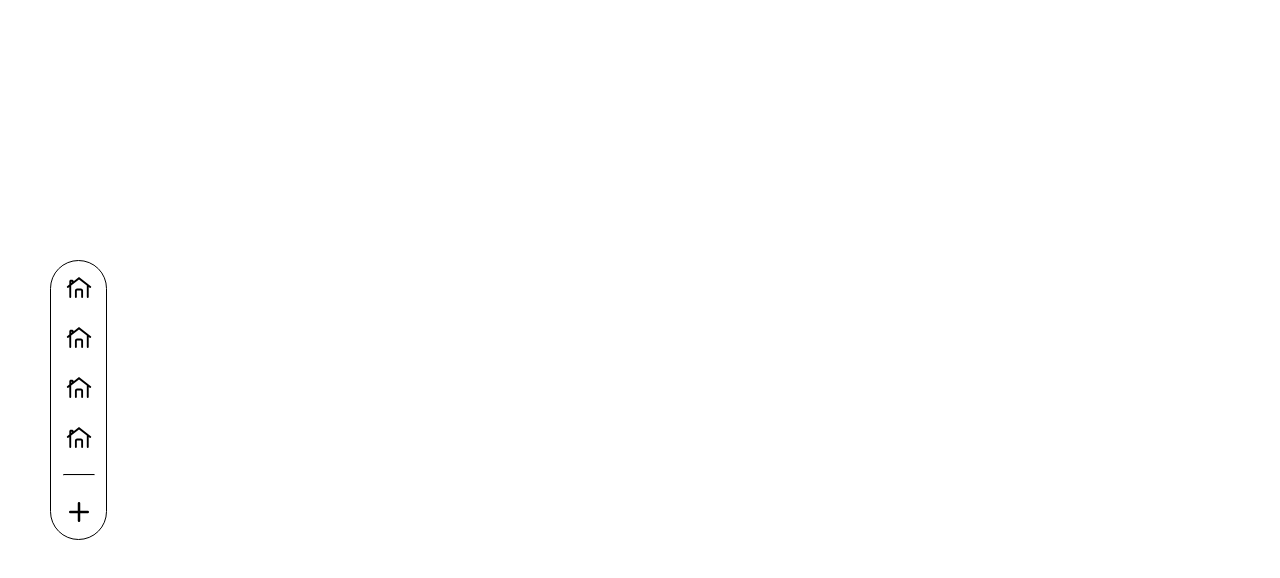
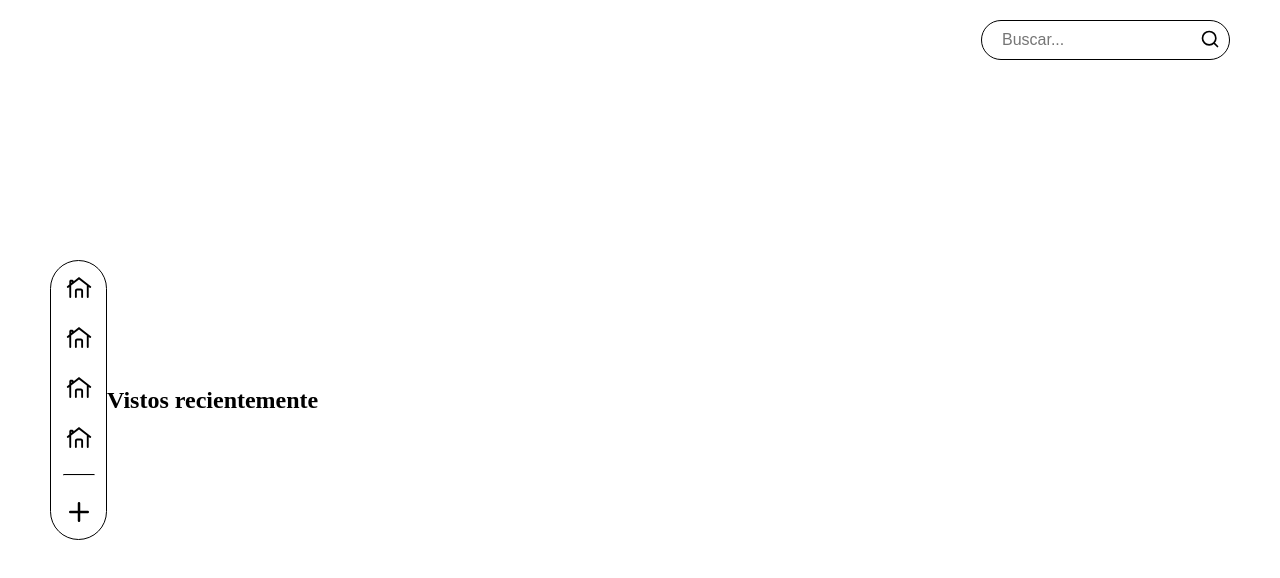
Before and after one commit to ViperBite03/vue-series, a Vue app: page /miquelview in a window 1280 px wide. Before the commit this address had no page. Shown: the top 578 px of the page. Built offline with nearby package versions, Linux system fonts and the light colour scheme.

Commit message:
searchbar & watchlist

```diff
--- a/src/App.vue
+++ b/src/App.vue
@@ -1,21 +1,38 @@
 <script setup lang="ts">
 import { RouterView } from 'vue-router'
 import MainMenu from '@/components/MainMenu.vue'
+import SearchBar from '@/components/SearchBar.vue'
 </script>
 
 <template>
   <div class="global">
     <MainMenu />
+    <div class="header">
+      <SearchBar />
+    </div>
+
     <RouterView />
   </div>
 </template>
 
 <style scoped lang="scss">
 .global {
+  position: relative;
   height: 100vh;
   display: flex;
   align-items: center;
   padding: 0 50px;
-  justify-content: space-between;
+
+  .header {
+    position: absolute;
+    top: 0;
+    right: 0;
+
+    padding: 20px;
+    margin-right: 30px;
+    display: flex;
+    align-items: center;
+    justify-content: space-between;
+  }
 }
 </style>
--- a/src/components/MainMenu.vue
+++ b/src/components/MainMenu.vue
@@ -10,8 +10,8 @@ interface IOption {
 }
 
 const options = ref<IOption[]>([
-  { icon: HomeSVG, link: 'home' },
-  { icon: HomeSVG, link: 'laia' },
+  { icon: HomeSVG, link: '/' },
+  { icon: HomeSVG, link: 'miquelview' },
   { icon: HomeSVG, link: 'watchlist' },
   { icon: HomeSVG, link: 'myList' },
 ])
--- /dev/null
+++ b/src/components/SearchBar.vue
@@ -0,0 +1,34 @@
+<script lang="ts" setup>
+import SearchSVG from '@/assets/Search.svg'
+let search: string
+</script>
+
+<template>
+  <div class="search-bar">
+    <input type="text" v-model="search" placeholder="Buscar..." />
+    <img :src="SearchSVG" alt="" />
+  </div>
+</template>
+
+<style lang="scss">
+.search-bar {
+  position: relative;
+  height: fit-content;
+
+  input {
+    border: 1px solid;
+    padding: 10px 20px;
+    border-radius: 50px;
+    font-size: 16px;
+  }
+
+  img {
+    position: absolute;
+    height: 50%;
+    top: 0;
+    bottom: 3px;
+    right: 10px;
+    margin: auto 0;
+  }
+}
+</style>
--- a/src/router/index.ts
+++ b/src/router/index.ts
@@ -4,8 +4,8 @@ import WatchList from '@/views/WatchList.vue'
 import MiquelView from '@/views/MiquelView.vue'
 
 const routes = [
-  { path: '/', component: MiquelView },
-  { path: '/watchlist', component: WatchList },
+  { path: '/', component: WatchList },
+  { path: '/miquelview', component: MiquelView },
 ]
 
 export default createRouter({
--- a/src/views/MiquelView.vue
+++ b/src/views/MiquelView.vue
@@ -1,5 +1,5 @@
 <template>
-  <h2 class="title">Por ver</h2>
+  <h2 class="title">Vistos recientemente</h2>
 </template>
 
 <style lang="scss"></style>
--- a/src/views/WatchList.vue
+++ b/src/views/WatchList.vue
@@ -14,11 +14,64 @@ onMounted(async () => {
 </script>
 
 <template>
-  <h2 class="title">Por ver</h2>
+  <div class="watch-list">
+    <h2 class="title">Por ver</h2>
 
-  <div v-for="(show, index) in data.tv_shows" :key="index">
-    {{ show.name }}
+    <div class="shows">
+      <div v-for="(show, index) in data.tv_shows" :key="index">
+        <div class="show">
+          <img class="thumbnail" :src="show.image_thumbnail_path" alt="" />
+          <span class="name">{{ show.name }}</span>
+        </div>
+      </div>
+    </div>
   </div>
 </template>
 
-<style lang="scss"></style>
+<style lang="scss">
+.watch-list {
+  display: flex;
+  flex-direction: column;
+  width: 100%;
+  padding-left: 100px;
+
+  .shows {
+    display: grid;
+    grid-template-columns: repeat(auto-fill, minmax(150px, 1fr));
+    gap: 50px;
+
+    .show {
+      width: 100%;
+      position: relative;
+      display: flex;
+      flex-direction: column;
+      align-items: center;
+      gap: 10px;
+      overflow: hidden;
+
+      &:hover {
+        cursor: pointer;
+
+        .name {
+          transition: 0.3s ease;
+          color: black;
+        }
+      }
+
+      .thumbnail {
+        height: 225px;
+        width: 155px;
+        border-radius: 8px;
+      }
+
+      .name {
+        transition: 0.3s ease;
+        width: 100%;
+        text-align: left;
+        padding-left: 20px;
+        color: gray;
+      }
+    }
+  }
+}
+</style>
```
Also changed, not shown: src/assets/Search.svg (added).
